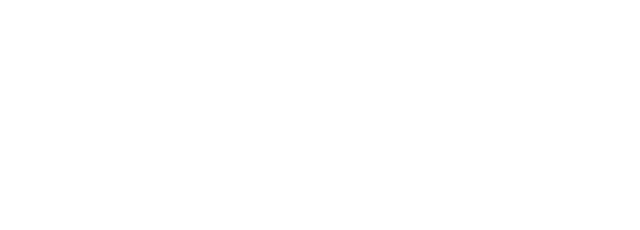
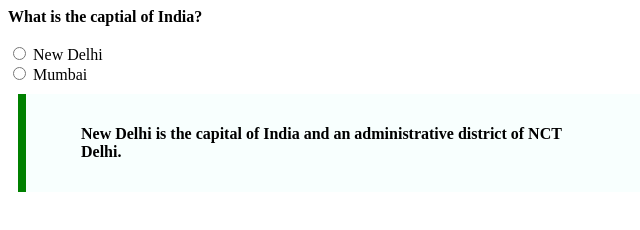
Before and after one commit to acciojob/trivia-Himanshu62727, a website: page main.html in a window 1280 px wide. Shown: the whole page, without its empty margins (0-640 px from the left). Drawn offline with Linux system fonts and the light colour scheme.

Commit message:
created a submission

```diff
--- a/main.html
+++ b/main.html
@@ -4,10 +4,34 @@
 
 <head>
 	<link rel="stylesheet" href="styles.css">
+	<style>
+		.quotation {
+			max-width: 600px;
+			margin: 10px;
+			padding: 15px;
+			border-left: 8px solid green;
+			background-color: #f8fffe;
+			font-weight: bold;
+		}
+	</style>
 </head>
 
 <body>
 	<!-- the entire body must be written by student -->
+
+	<form>
+		<label><b>What is the captial of India?</b></label>
+		<br><br>
+		<input type = "radio" value = "newdelhi" id = "newdelhi" name = "#" required>
+		<label for = "newdelhi">New Delhi</label>
+		<br>
+		<input type = "radio" value = "mumbai" id = "mumbai" name = "#" required>
+		<label for = "mumbai">Mumbai</label>
+	</form>
+
+<div class = "quotation">
+	<blockquote>New Delhi is the capital of India and an administrative district of NCT Delhi.</blockquote>
+</div>
     <script type="text/javascript" src="./script.js">
 </script>
 
```
